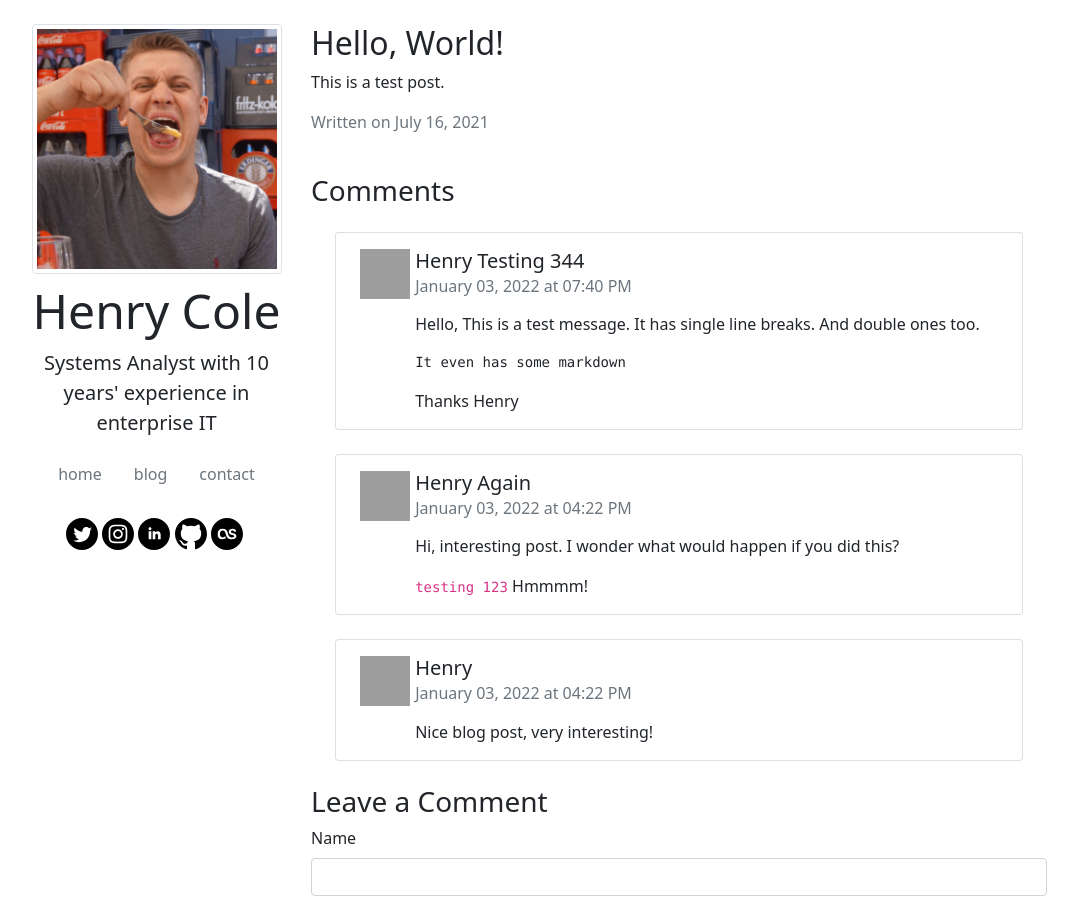
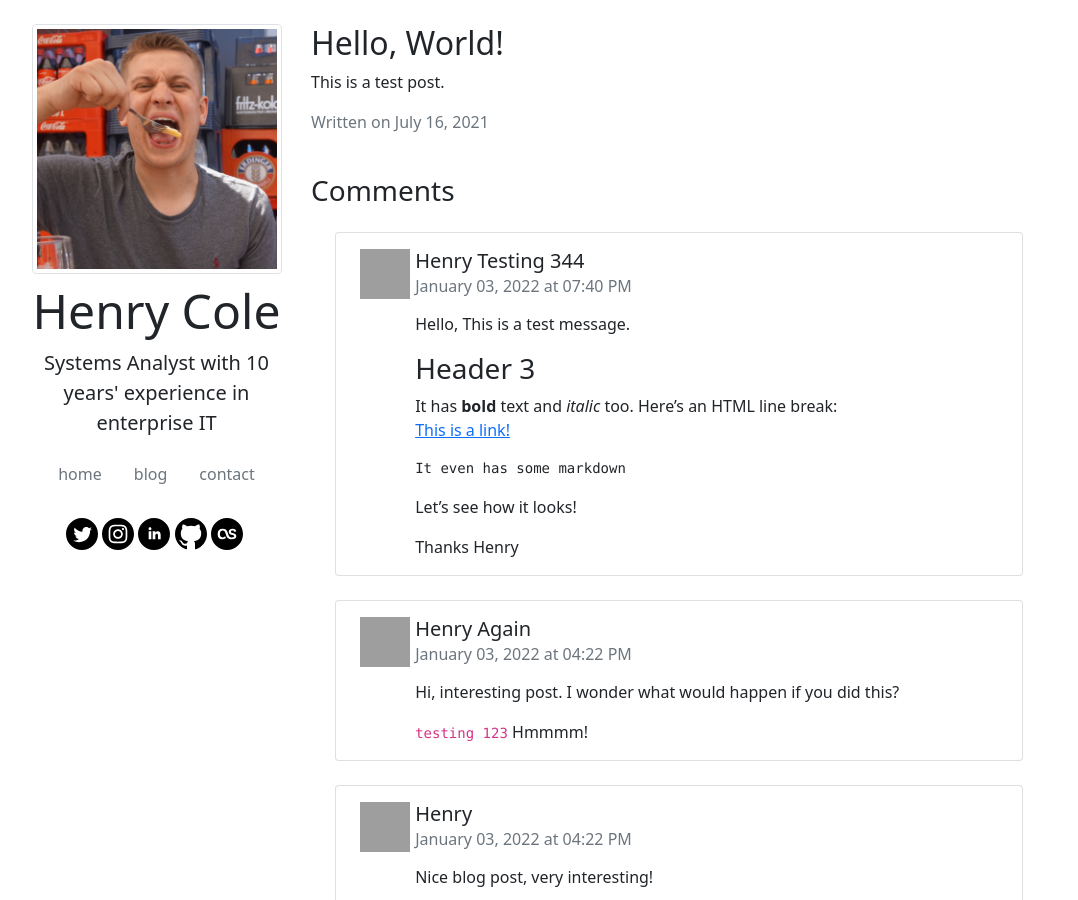
Before and after one commit to hcuk94/henry-personal-website, a Jekyll site: the page built from _posts/2021-07-16-Hello-World.md, in a window 1280 px wide and 900 px high. Shown: the whole window, without its empty margins (56-1134 px from the left). Built offline with Jekyll 4.4.1, drawn with Linux system fonts in a browser that asks for light colours; grey boxes are pictures that could not be loaded.

Commit message:
more comment testing

````diff
--- a/_data/comments/Hello-World/blah.yml
+++ b/_data/comments/Hello-World/blah.yml
@@ -5,11 +5,15 @@ url: ''
 message: |-
   Hello,
   This is a test message.
-  It has single line breaks.
-  And double ones too.
+  ### Header 3
+  It has **bold** text and _italic_ too.
+  Here's an HTML line break: <br/>
+  [This is a link!](https://google.com)
   ```
   It even has some markdown
   ```
+  Let's see how it looks!
+
   Thanks
   Henry
 hidden: ''
````
